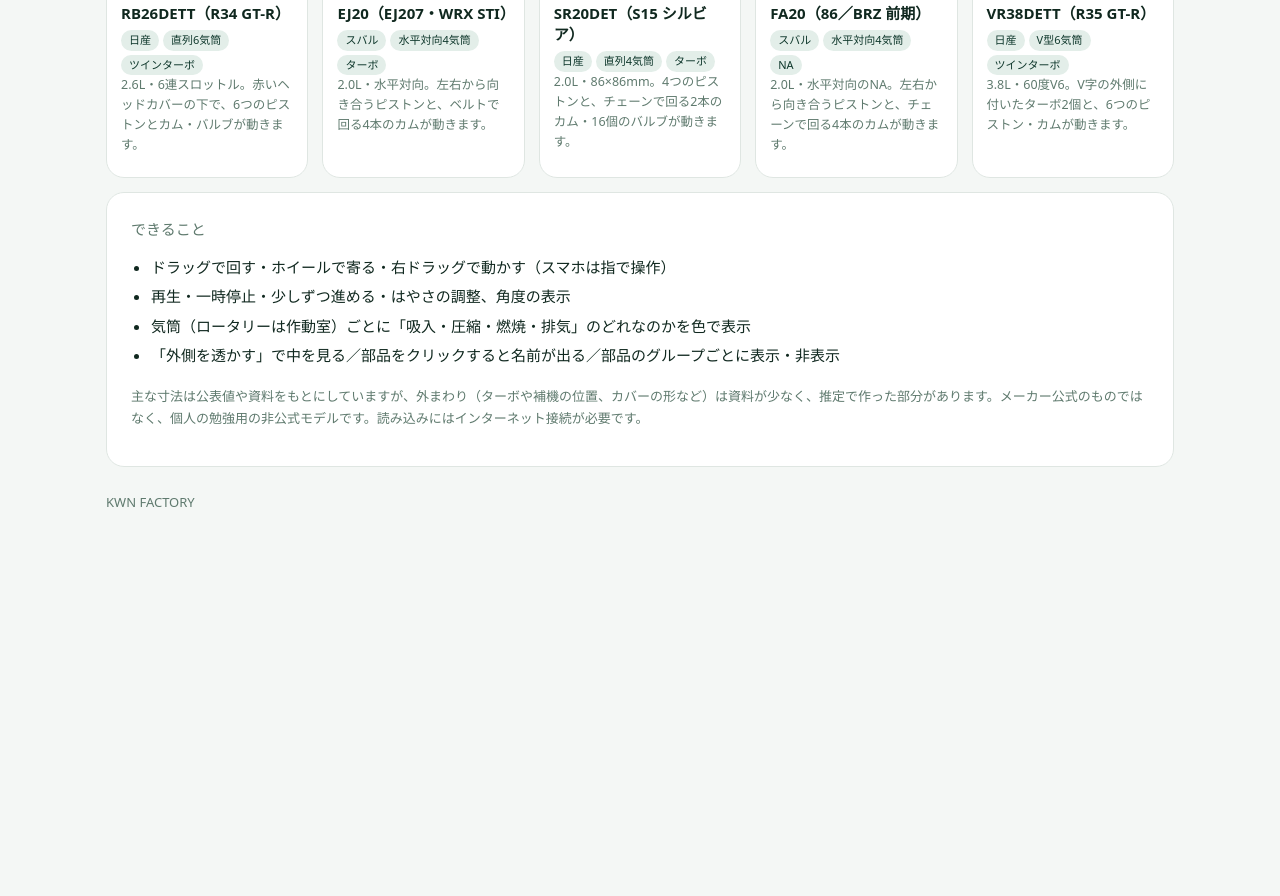
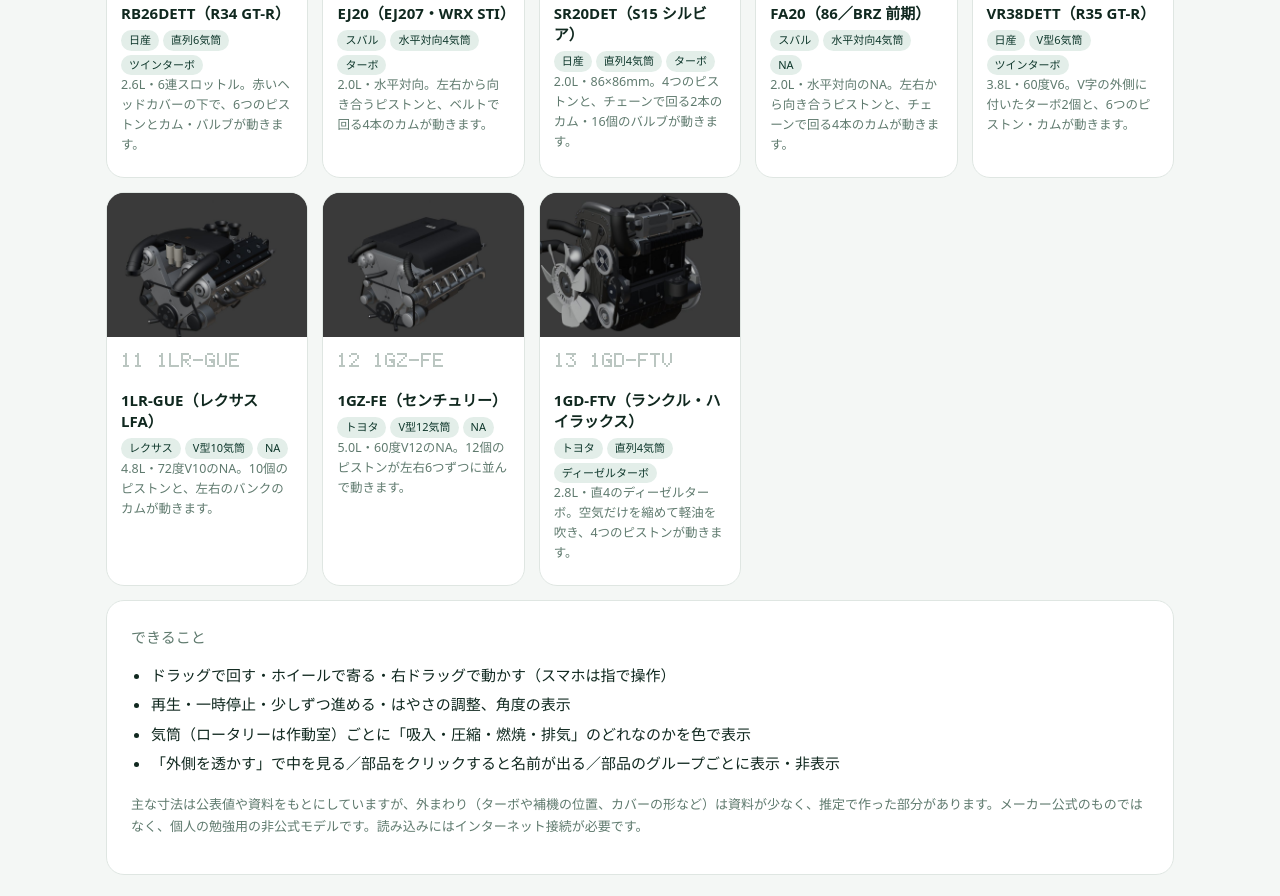
Before and after one commit to kwnfactory2004/engine-3d, a plain HTML site: page index.html in a window 1280 px wide. Shown: the part 873-1769 px from the top of the page. Before the commit the page ends 1426 px from the top, so only its background shows below. Drawn offline with Linux system fonts and the light colour scheme; animation ran at ten frames a second.

Commit message:
docs: 一覧に1LR-GUE・1GZ-FE・1GD-FTVのカードとREADMEを追加
Co-Authored-By: Claude Sonnet 5.5 <noreply@anthropic.com>

```diff
--- a/index.html
+++ b/index.html
@@ -4,7 +4,7 @@
 <meta charset="utf-8">
 <meta name="viewport" content="width=device-width,initial-scale=1">
 <title>ENGINE 3D</title>
-<meta name="description" content="エンジンの中の動きを、ブラウザで回して見られる勉強用の3Dモデル集。1JZ-GTE・13B-REW・G16E-GTS・G40E・2JZ-GTE・RB26DETT・EJ20・SR20DET・FA20・VR38DETT。非公式。">
+<meta name="description" content="エンジンの中の動きを、ブラウザで回して見られる勉強用の3Dモデル集。1JZ-GTE・13B-REW・G16E-GTS・G40E・2JZ-GTE・RB26DETT・EJ20・SR20DET・FA20・VR38DETT・1LR-GUE・1GZ-FE・1GD-FTV。非公式。">
 <meta property="og:title" content="ENGINE 3D">
 <meta property="og:description" content="エンジンの中の動きを3Dで見られる勉強用モデル集（非公式）">
 <meta property="og:type" content="website">
@@ -126,6 +126,27 @@ footer{max-width:1100px;margin:8px auto 40px;padding:0 16px;color:var(--sub);fon
       <div class="tags"><span>日産</span><span>V型6気筒</span><span>ツインターボ</span></div>
       <p>3.8L・60度V6。V字の外側に付いたターボ2個と、6つのピストン・カムが動きます。</p></div>
   </a>
+  <a class="tile card" href="./1lr-gue/">
+    <img src="./1lr-gue/img/normal.jpg" alt="1LR-GUE の3Dモデル" width="840" height="600">
+    <div class="body"><span class="lab" id="l11" role="img" aria-label="11 1LR-GUE"></span>
+      <h2>1LR-GUE（レクサス LFA）</h2>
+      <div class="tags"><span>レクサス</span><span>V型10気筒</span><span>NA</span></div>
+      <p>4.8L・72度V10のNA。10個のピストンと、左右のバンクのカムが動きます。</p></div>
+  </a>
+  <a class="tile card" href="./1gz-fe/">
+    <img src="./1gz-fe/img/normal.jpg" alt="1GZ-FE の3Dモデル" width="840" height="600">
+    <div class="body"><span class="lab" id="l12" role="img" aria-label="12 1GZ-FE"></span>
+      <h2>1GZ-FE（センチュリー）</h2>
+      <div class="tags"><span>トヨタ</span><span>V型12気筒</span><span>NA</span></div>
+      <p>5.0L・60度V12のNA。12個のピストンが左右6つずつに並んで動きます。</p></div>
+  </a>
+  <a class="tile card" href="./1gd-ftv/">
+    <img src="./1gd-ftv/img/normal.jpg" alt="1GD-FTV の3Dモデル" width="840" height="600">
+    <div class="body"><span class="lab" id="l13" role="img" aria-label="13 1GD-FTV"></span>
+      <h2>1GD-FTV（ランクル・ハイラックス）</h2>
+      <div class="tags"><span>トヨタ</span><span>直列4気筒</span><span>ディーゼルターボ</span></div>
+      <p>2.8L・直4のディーゼルターボ。空気だけを縮めて軽油を吹き、4つのピストンが動きます。</p></div>
+  </a>
   <div class="tile wide">
     <span class="lab">できること</span>
     <ul>
@@ -139,7 +160,7 @@ footer{max-width:1100px;margin:8px auto 40px;padding:0 16px;color:var(--sub);fon
 </main>
 <footer>KWN FACTORY</footer>
 <script>
-const F={'7':'1f010204080808','0':'0e11131519110e','1':'040c040404040e','2':'0e11010204081f','3':'1f02040201110e','5':'1f101e0101110e','6':'06081e1111110e','9':'0e11110f01020c','A':'0e11111f111111','F':'1f10101e101010','B':'1e11111e11111e','J':'0702020202120c','Z':'1f01020408101f','G':'0e11101713110f','T':'1f040404040404','E':'1f10101e10101f','D':'1e11111111111e','N':'11111915131111','I':'0e04040404040e','R':'1e11111e141211','W':'11111115151b11','S':'0f10100e01011e','4':'02060a121f0202','8':'0e11110e11110e','V':'11111111110a04','-':'0000001f000000',' ':'00000000000000'};
+const F={'7':'1f010204080808','0':'0e11131519110e','1':'040c040404040e','2':'0e11010204081f','3':'1f02040201110e','5':'1f101e0101110e','6':'06081e1111110e','9':'0e11110f01020c','A':'0e11111f111111','F':'1f10101e101010','B':'1e11111e11111e','J':'0702020202120c','Z':'1f01020408101f','G':'0e11101713110f','T':'1f040404040404','E':'1f10101e10101f','D':'1e11111111111e','N':'11111915131111','I':'0e04040404040e','R':'1e11111e141211','W':'11111115151b11','S':'0f10100e01011e','4':'02060a121f0202','8':'0e11110e11110e','V':'11111111110a04','-':'0000001f000000',' ':'00000000000000','K':'11121418141211','L':'1010101010101f','U':'1111111111110e'};
 function dots(el,txt,s){const P=[];let x=0;for(const ch of txt){const h=F[ch]||F[' '];for(let r=0;r<7;r++){const v=parseInt(h.substr(r*2,2),16);for(let c=0;c<5;c++)if(v&(16>>c))P.push(`M${(x+c)*s+s/2} ${r*s+s/2}m-${s*.4} 0a${s*.4} ${s*.4} 0 1 0 ${s*.8} 0a${s*.4} ${s*.4} 0 1 0 -${s*.8} 0`)}x+=6}
 el.innerHTML=`<svg width="${x*s}" height="${7*s}" viewBox="0 0 ${x*s} ${7*s}" fill="currentColor" aria-hidden="true" style="max-width:100%;height:auto"><path d="${P.join('')}"/></svg>`}
 dots(document.getElementById('title'),'ENGINE 3D',6);
@@ -153,6 +174,9 @@ dots(document.getElementById('l7'),'07 EJ20',2);
 dots(document.getElementById('l8'),'08 SR20DET',2);
 dots(document.getElementById('l9'),'09 FA20',2);
 dots(document.getElementById('l10'),'10 VR38DETT',2);
+dots(document.getElementById('l11'),'11 1LR-GUE',2);
+dots(document.getElementById('l12'),'12 1GZ-FE',2);
+dots(document.getElementById('l13'),'13 1GD-FTV',2);
 
 (function(){
 const cards=[...document.querySelectorAll('a.card')];
```
Also changed, not shown: 1 other file.
